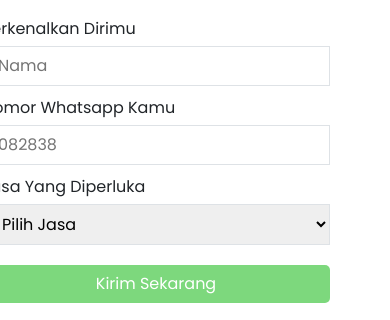
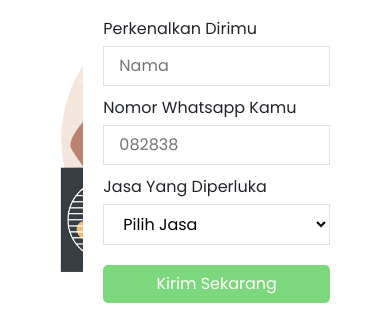
Before and after one commit to Chndrafajar/rjteknik, a plain HTML site: page index.html in a window 390 px wide. Both pictures are taken after a click on the button 335 px from the left and 789 px from the top of the page. Shown: the part 431-751 px from the top of the page. Drawn offline with nearby package versions, Linux system fonts and the light colour scheme.

Commit message:
Update style.css

```diff
--- a/style.css
+++ b/style.css
@@ -232,11 +232,13 @@
   padding: 7px 15px;
   border: 1px solid #dee2e6;
   outline: none;
+  background-color: inherit;
 }
 .wa-form .items form .input-box select {
   padding: 7px 15px;
   border: 1px solid #dee2e6;
   outline: none;
+  background-color: inherit;
 }
 .wa-form .items form button {
   margin-top: 10px;
@@ -283,4 +285,7 @@
     right: 25px;
     bottom: 25px;
   }
+  .wa-form {
+    width: 266.67px;
+  }
 }
```
